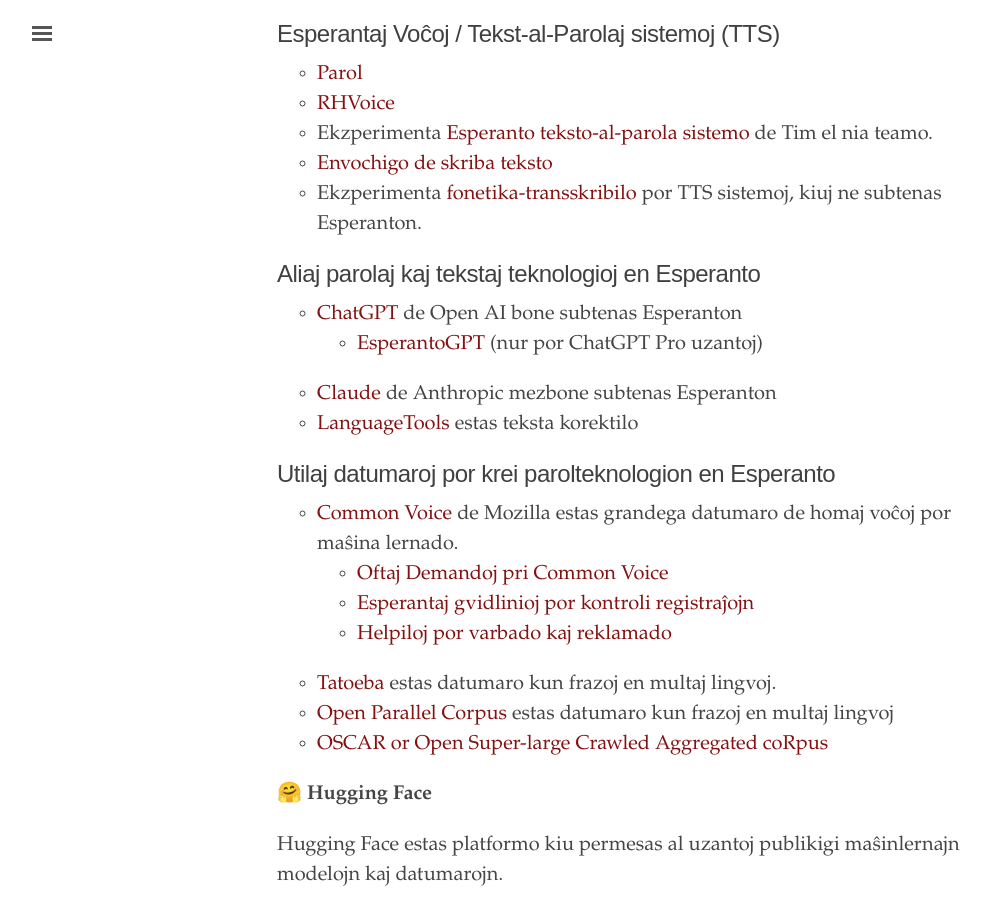
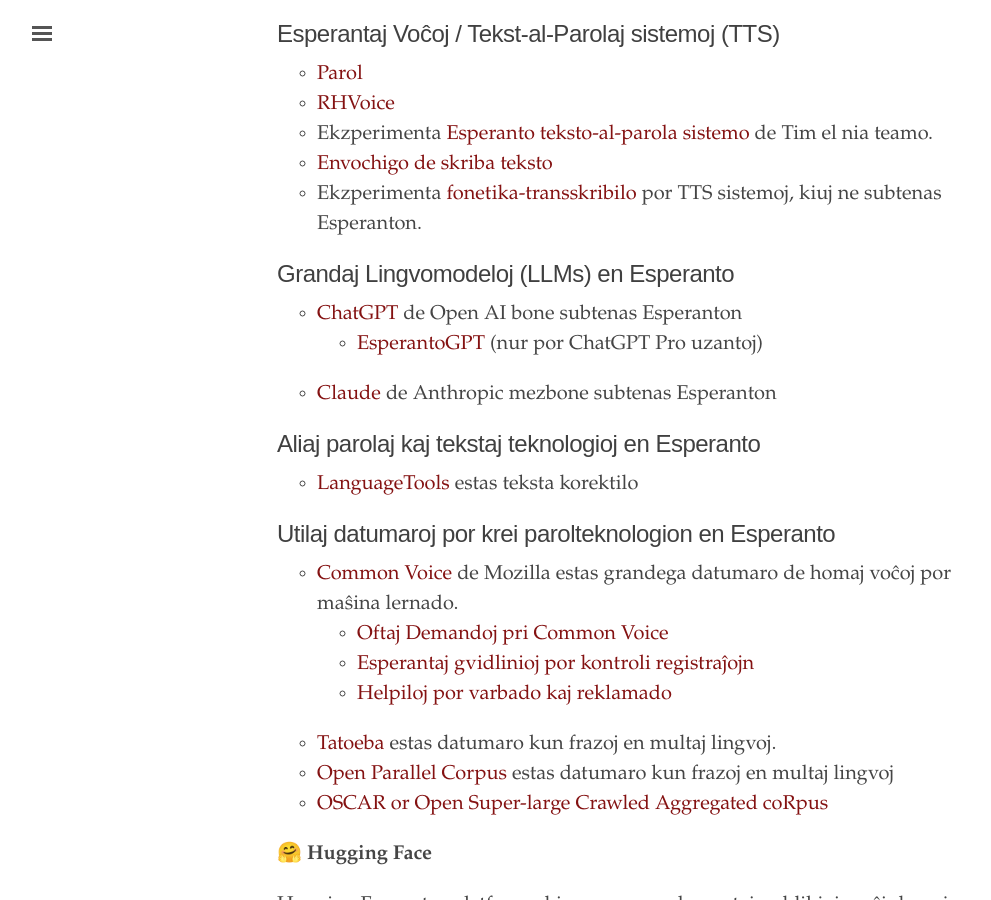
Before and after one commit to parolteknologio/parolteknologio.github.io, a Jekyll site: the page built from index.html, in a window 1280 px wide and 900 px high, scrolled down 648 px. Shown: the whole window, without its empty margins (3-994 px from the left). Built offline with Jekyll 4.4.1, drawn with Linux system fonts in a browser that asks for light colours.

Commit message:
Update index.html

```diff
--- a/index.html
+++ b/index.html
@@ -33,7 +33,7 @@ title: "Voĉaj teknologioj por Esperantujo"
 
 </ul>
 
-<h2>Aliaj parolaj kaj tekstaj teknologioj en Esperanto</h2>
+<h2>Grandaj Lingvomodeloj (LLMs) en Esperanto</h2>
 <ul>
 <li><a href="https://chat.openai.com/">ChatGPT</a> de Open AI bone subtenas Esperanton
 <ul>
@@ -41,6 +41,10 @@ title: "Voĉaj teknologioj por Esperantujo"
 </ul>
 </li>
 <li><a href="https://claude.ai">Claude</a> de Anthropic mezbone subtenas Esperanton</li>
+</ul>
+
+<h2>Aliaj parolaj kaj tekstaj teknologioj en Esperanto</h2>
+<ul>
 <li><a href="https://languagetool.org">LanguageTools</a> estas teksta korektilo</li>
 </ul>
 
```
